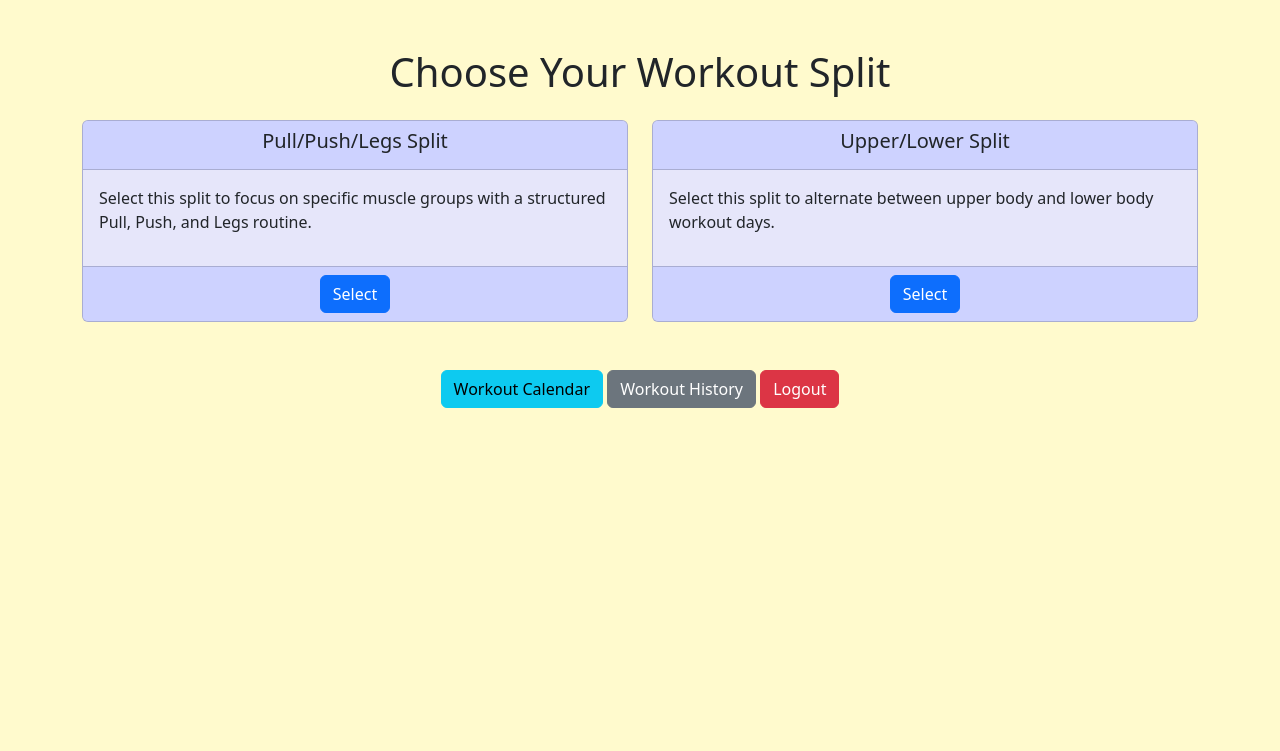
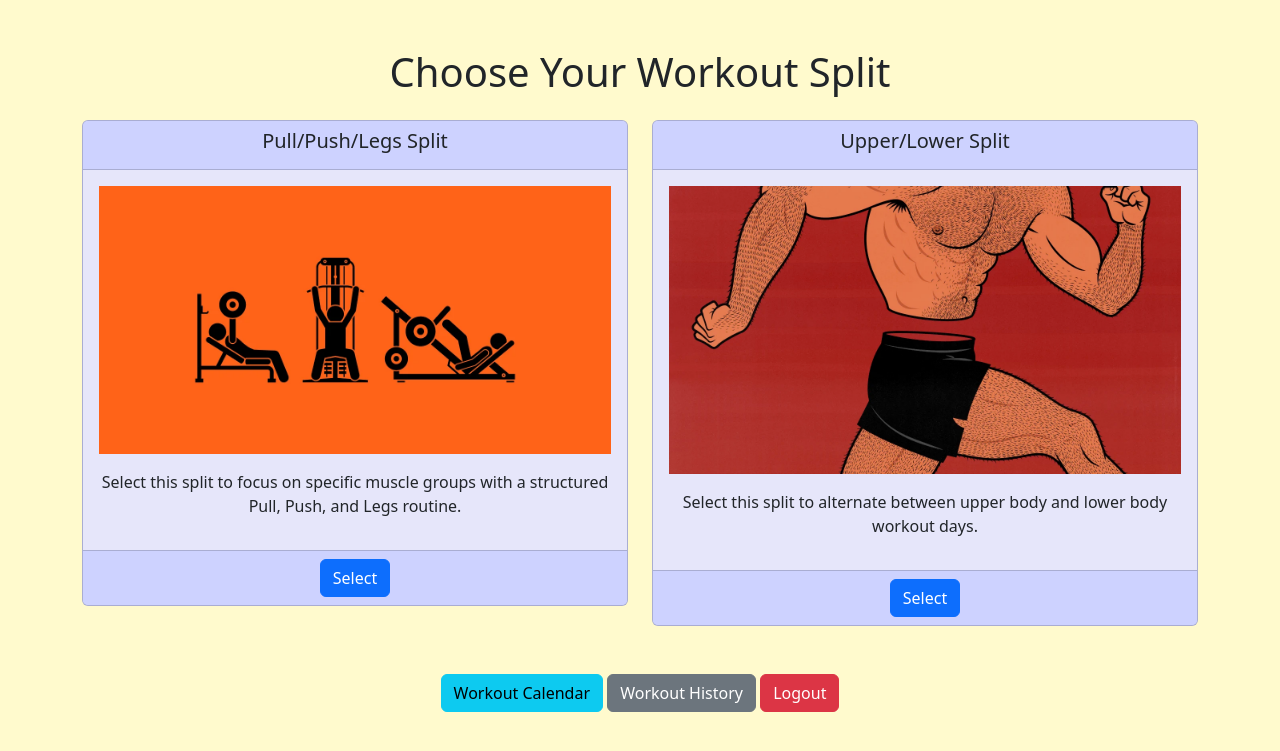
Before and after one commit to Zulmei/workout-app, a Flask app: page /index in a window 1280 px wide. Shown: the top 751 px of the page. Run offline with Flask 3, Linux system fonts and the light colour scheme; a user stored in the database is signed in.

Commit message:
Add images and update HTML files for card images

```diff
--- a/templates/index.html
+++ b/templates/index.html
@@ -17,7 +17,8 @@
                     <div class="card-header text-center" style="background-color: #CDD2FF;">
                         <h5>Pull/Push/Legs Split</h5>
                     </div>
-                    <div class="card-body" style="background-color: #E6E6FA;">
+                    <div class="card-body text-center" style="background-color: #E6E6FA;">
+                        <img src="{{ url_for('static', filename='images/pull_push.jpg') }}" class="img-fluid mb-3" alt="Pull/Push/Legs">
                         <p>Select this split to focus on specific muscle groups with a structured Pull, Push, and Legs routine.</p>
                     </div>
                     <div class="card-footer text-center" style="background-color: #CDD2FF;">
@@ -30,7 +31,8 @@
                     <div class="card-header text-center" style="background-color: #CDD2FF;">
                         <h5>Upper/Lower Split</h5>
                     </div>
-                    <div class="card-body" style="background-color: #E6E6FA;">
+                    <div class="card-body text-center" style="background-color: #E6E6FA;">
+                        <img src="{{ url_for('static', filename='images/upper_lower.jpg') }}" class="img-fluid mb-3" alt="Upper/Lower">
                         <p>Select this split to alternate between upper body and lower body workout days.</p>
                     </div>
                     <div class="card-footer text-center" style="background-color: #CDD2FF;">
```
Also changed, not shown: static/images/pull_push.jpg (added), static/images/upper_lower.jpg (added).
